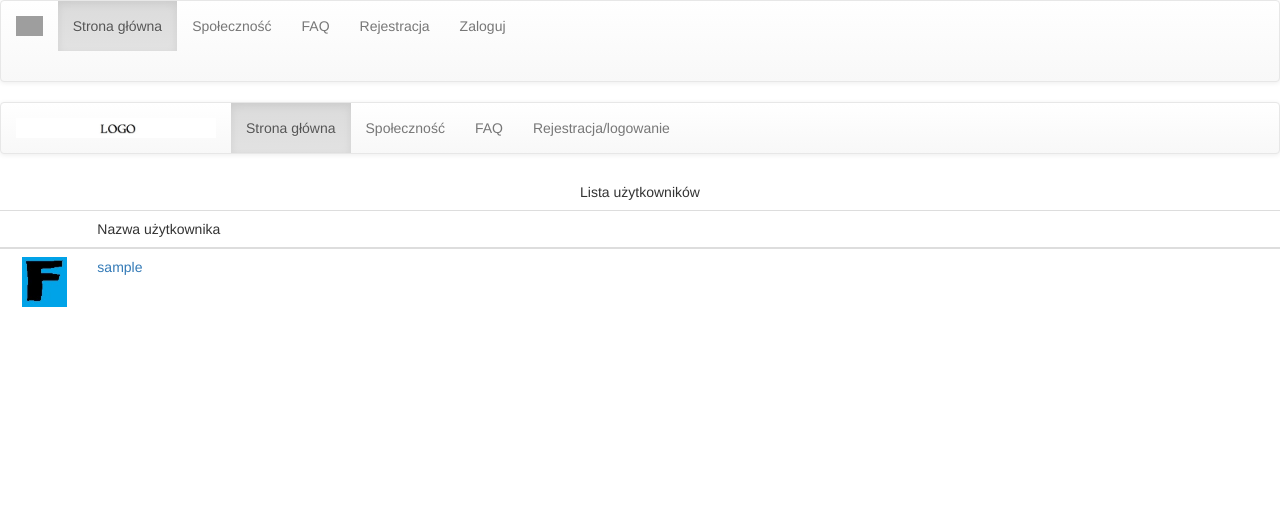
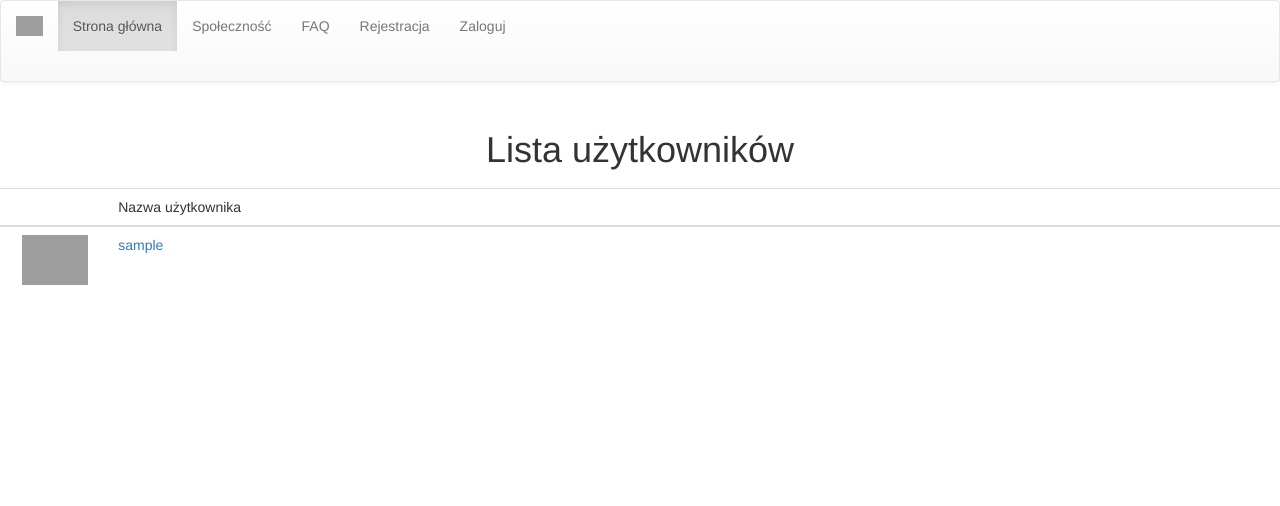
Before and after one commit to jgimza/PHP-Silex---forum, a PHP site: template templates/community/index.html.twig in a window 1280 px wide. Shown: the top 506 px of the page. Run offline with PHP 8.4, Linux system fonts and the light colour scheme; the template is opened without the code that fills it: most values are stand-ins (such as "Sample title", 1, 10 or a date in 2020); some libraries are stand-ins or nearby versions; grey boxes are pictures that could not be loaded.

Commit message:
Add files via upload

```diff
--- a/templates/community/index.html.twig
+++ b/templates/community/index.html.twig
@@ -1,27 +1,10 @@
 {% extends 'base.html.twig' %}
-
 {% block body %}
-    <nav class="navbar navbar-default">
-        <div class="container-fluid">
-            <div class="navbar-header">
-                <a href="{{ url('homepage') }}">
-                    <img src="{{ asset('images/logo.jpg') }}" alt="Logo" class="navbar-brand"></img>
-                </a>
-            </div>
-            <ul class="nav navbar-nav">
-                <li class="active"><a href="{{ url('homepage') }}">Strona główna</a></li>
-                <li><a href="{{ url('community_index') }}">Społeczność</a></li>
-                <li><a href="{{ url('faq_index') }}">FAQ</a></li>
-                <li><a href="#">Rejestracja/logowanie</a></li>
-            </ul>
-        </div>
-    </nav>
-
     <div class="table-responsive">
         <table class="table">
             <thead>
             <tr id="tr1">
-                <td colspan="5">Lista użytkowników</td>
+                <td colspan="5"><h1>Lista użytkowników</h1></td>
             </tr>
             </thead>
 
@@ -29,18 +12,13 @@
                 <td class="thead" align="left" width="4%" id="mainthead"></td>
                 <td class="thead" align="left" width="60%" id="mainthead">Nazwa użytkownika</td>
             </tr>
-
-
-
             <tbody>
             {% for row in communities %}
             <tr align="center">
-                <td class="td"><img src="{{ asset('images/tdlogo.jpg') }}" alt="Logo"></td>
+                <td class="td"><img src="{{ asset('images/tdlogo.png') }}" alt="Logo"></td>
                 <td align="left" class="td"><div><a href="{{ url('community_view', {'id': row.idForumUser}) }}" title="{{ row.username }}">{{ row.username }}</div></td>
-
             </tr>
             {% endfor %}
-
             </tbody>
         </table>
     </div>
```
Also changed, not shown: templates/community/view.html.twig (+0 -18 lines).
